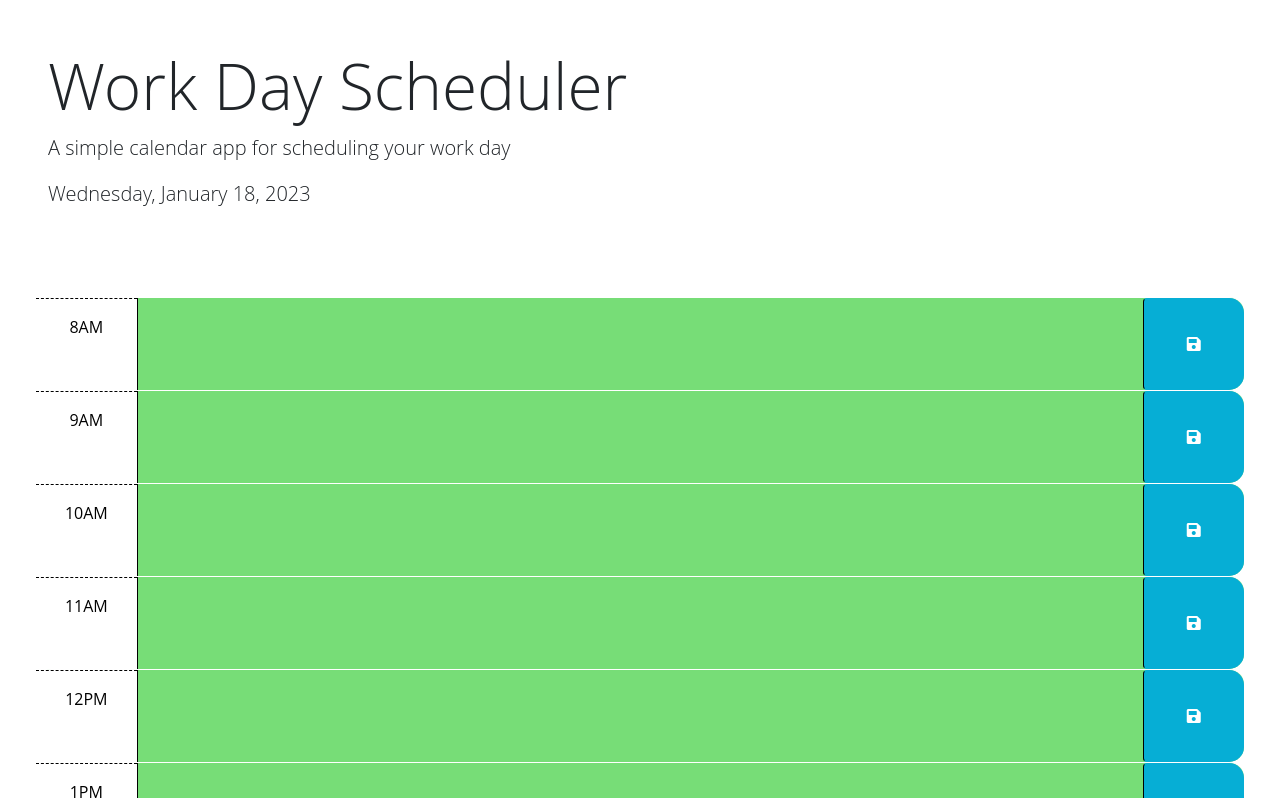
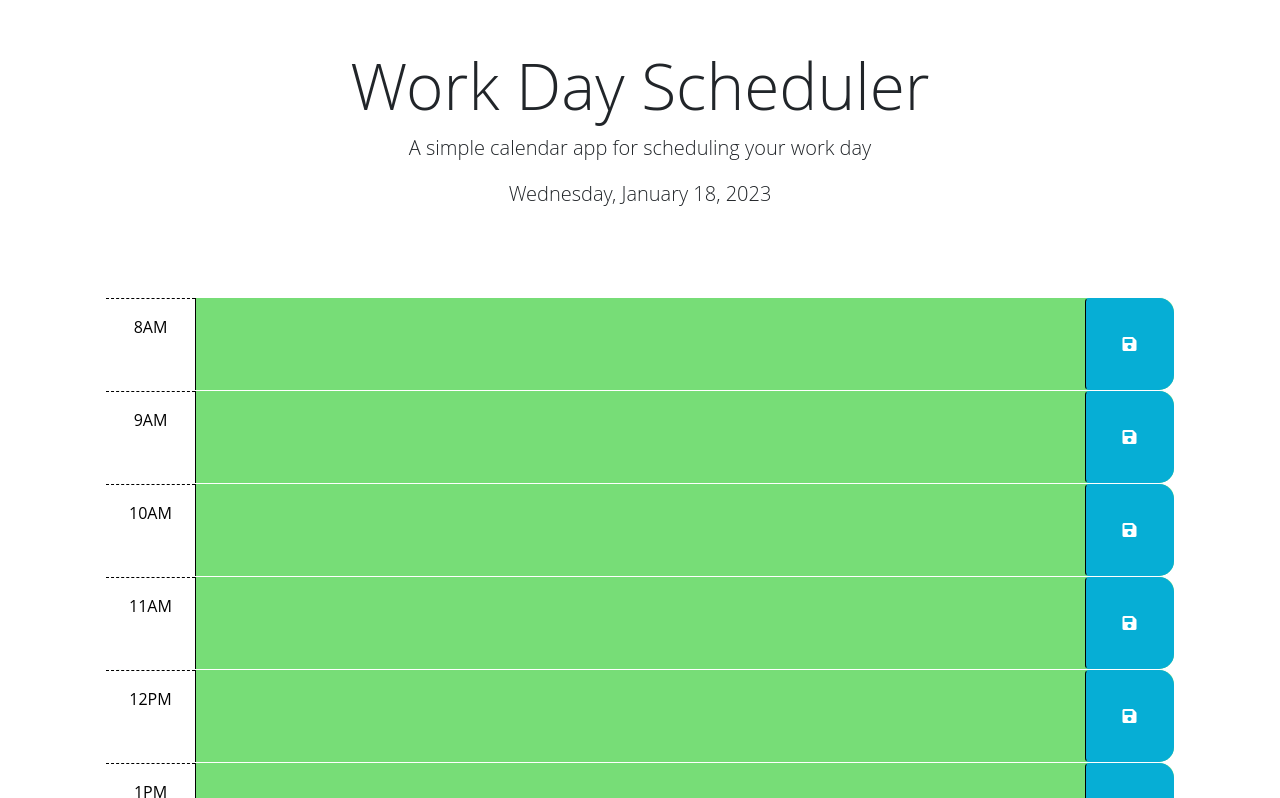
Before and after one commit to kitrath/workday-planner, a plain HTML site: page index.html in a window 1280 px wide. Shown: the top 798 px of the page. Drawn offline with nearby package versions, Linux system fonts and the light colour scheme.

Commit message:
add .container to enforce max width, center header text

```diff
--- a/index.html
+++ b/index.html
@@ -25,12 +25,13 @@
   </head>
 
   <body>
-    <header class="p-5 mb-4">
+    <header class="container text-center p-5 mb-4">
       <h1 class="display-3">Work Day Scheduler</h1>
       <p class="lead">A simple calendar app for scheduling your work day</p>
       <p id="currentDay" class="lead"></p>
     </header>
-    <div class="container-fluid px-5">
+
+    <div class="container px-5">
 
       <div id="hour-8" class="row time-block">
         <div class="col-2 col-md-1 hour text-center py-3">8AM</div>
@@ -119,6 +120,7 @@
           <i class="fas fa-save" aria-hidden="true"></i>
         </button>
       </div>
+
     </div>
 
     <script src="https://cdnjs.cloudflare.com/ajax/libs/jquery/3.2.1/jquery.min.js"></script>
```
